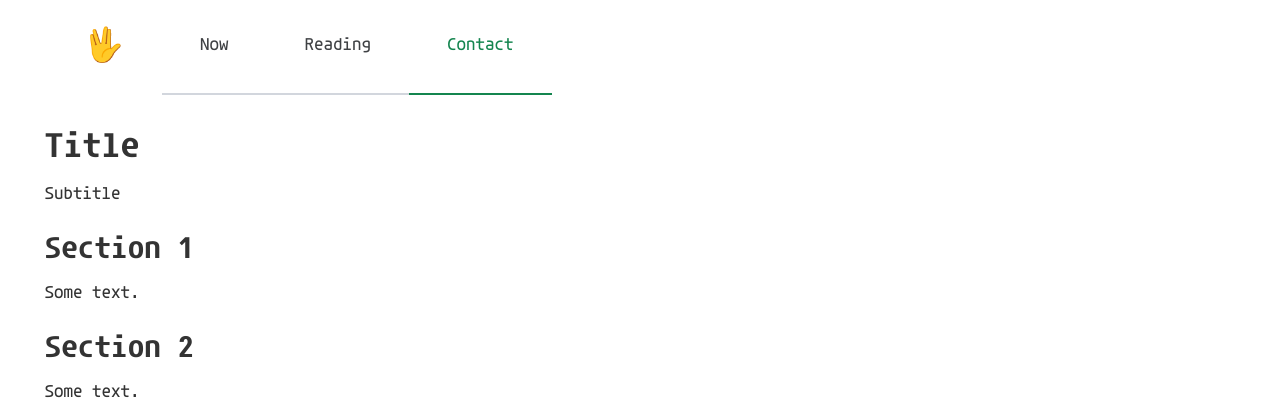
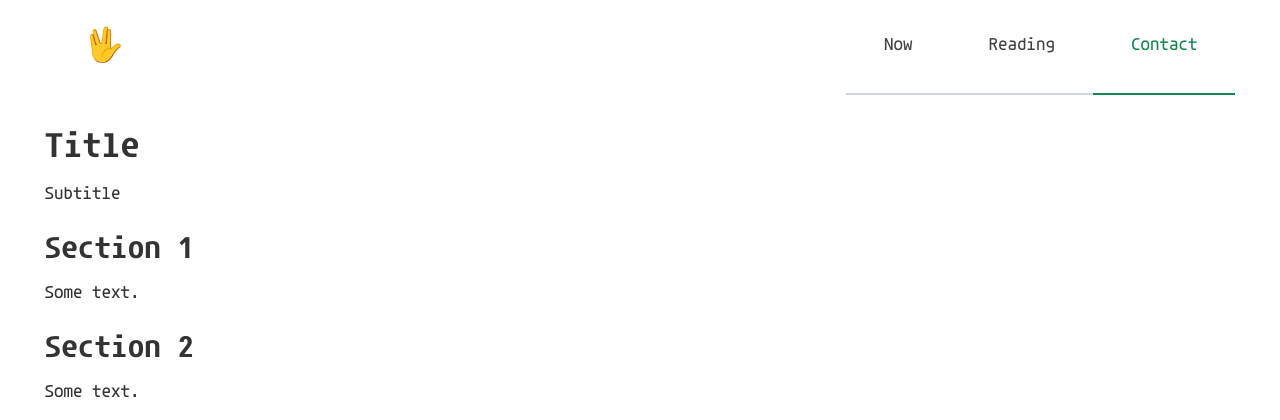
Before and after one commit to sduras/website, a Flask app: page / in a window 1280 px wide. Shown: the top 420 px of the page. Run offline with Flask 3, Linux system fonts and the light colour scheme.

Commit message:
initial commit
Signed-off-by: Sergiy Duras <sergiy@duras.org>

```diff
--- a/api/templates/base.html
+++ b/api/templates/base.html
@@ -17,12 +17,13 @@
 <nav class="nav">
   <div class="nav-left">
     <a class="brand" href="#">🖖</a>
-    <div class="tabs">
+    <div class="nav-right">
+	<div class="tabs">
       <a>Now</a>
 	  <a>Reading</a>
 	  <a class="active">Contact</a>
     </div>
-  </div>
+	</div>
 </nav>
 <br>
 <hgroup>
```
